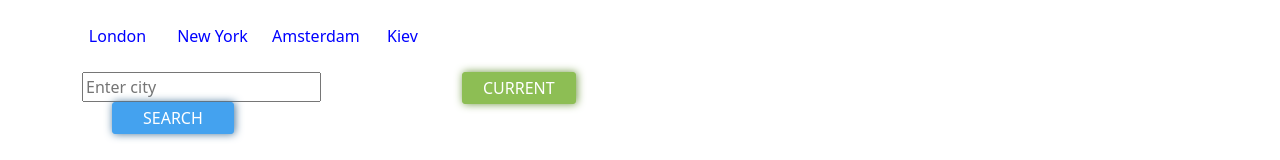
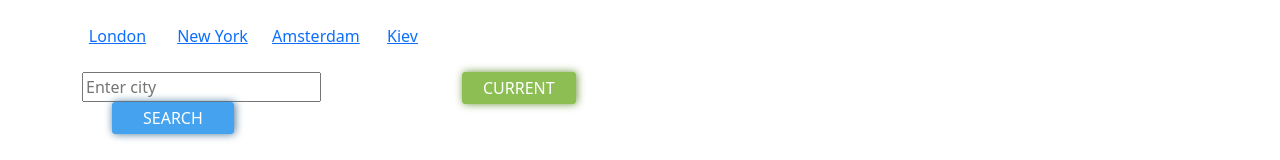
Before and after one commit to Liliia2022/weather-site, a plain HTML site: page index.html in a window 1280 px wide. Shown: the top 160 px of the page. Drawn offline with nearby package versions, Linux system fonts and the light colour scheme; no server answers.

Commit message:
added links for cities, html

```diff
--- a/index.html
+++ b/index.html
@@ -26,16 +26,16 @@
     <div class="container">
       <div class="row">
         <div class="col-1">
-          London
+         <a href="#" id="london-link">London</a>
         </div>
         <div class="col-1">
-          New York
+          <a href="#" id="newYork-link">New York</a>
         </div>
         <div class="col-1">
-          Amsterdam
+          <a href="#" id="amsterdam-link">Amsterdam</a>
         </div>
         <div class="col-1">
-          Kiev
+          <a href="#" id="kiev-link">Kiev</a>
         </div>
         <div class="col-8"></div>
       </div>
```
